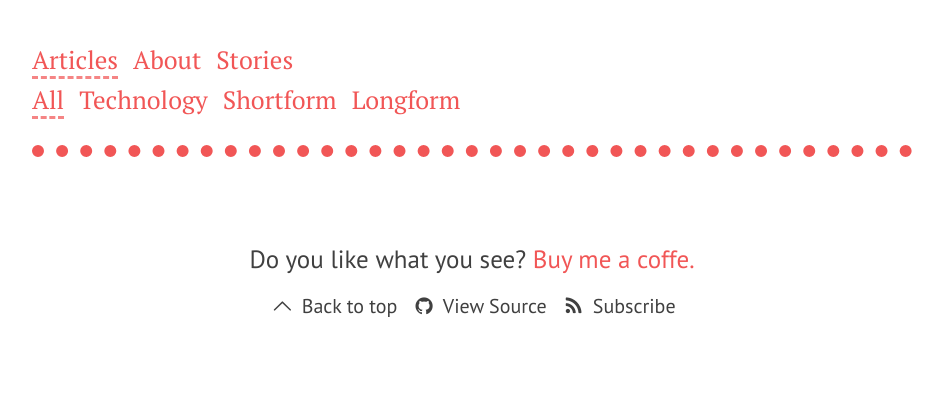
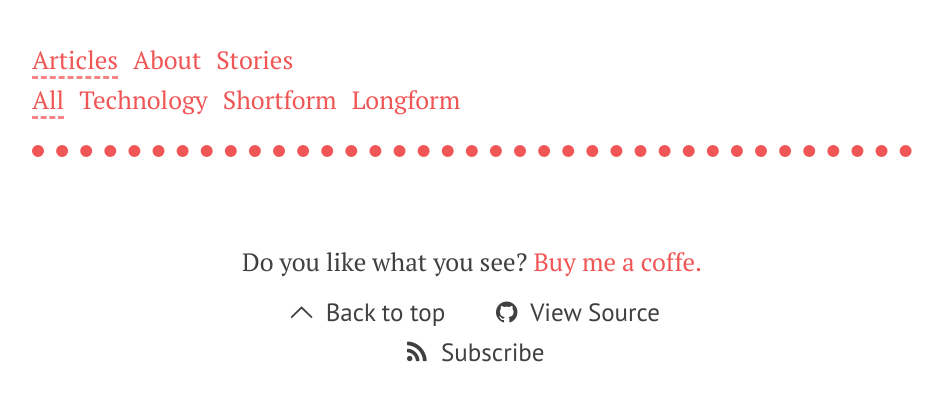
Before and after one commit to fstiehle/fabianstiehle.com, a Gatsby site: page / in a window 1280 px wide. Shown: the whole page, without its empty margins (168-1111 px from the left). Built offline with nearby package versions, Linux system fonts and the light colour scheme; Gatsby itself is replaced by a stand-in of ours.

Commit message:
improve footer style

```diff
--- a/src/components/Footer.js
+++ b/src/components/Footer.js
@@ -3,7 +3,7 @@ import React from "react"
 const Footer = () => (
   <footer className="card card--wmargin">
     <div className="card__content card__content--constrained">
-      <h3>Do you like what you see? <a href="https://www.buymeacoffee.com/Fabi">Buy me a coffe.</a></h3>
+      <div style={{marginBottom: 10}}>Do you like what you see? <a href="https://www.buymeacoffee.com/Fabi">Buy me a coffe.</a></div>
       <div className="footer-bar">
         <span className="footer-bar__item">
           <a href="#top"><i className="icon-up-open-big"></i> Back to top</a>
--- a/src/sass/footer.scss
+++ b/src/sass/footer.scss
@@ -1,5 +1,6 @@
 footer {
   text-align: center;
+  font-size: $text__size--h3;
 }
 
 .footer-bar {
```
